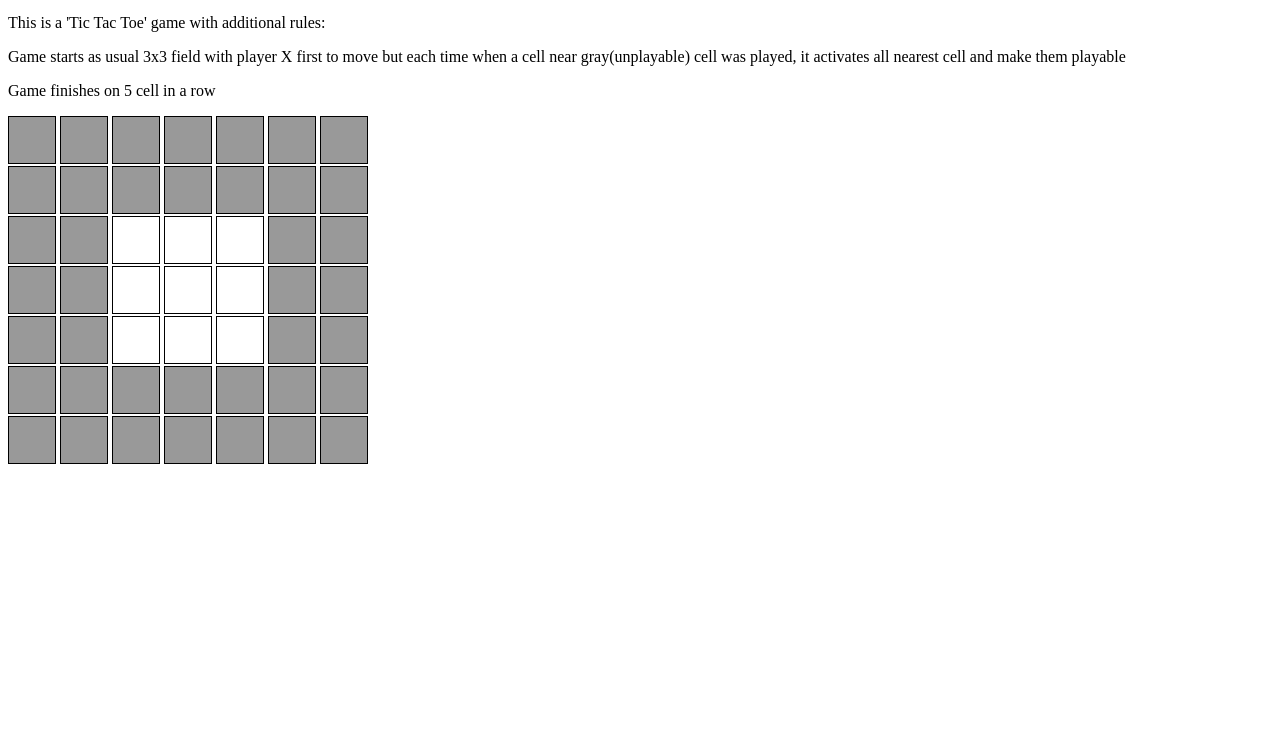
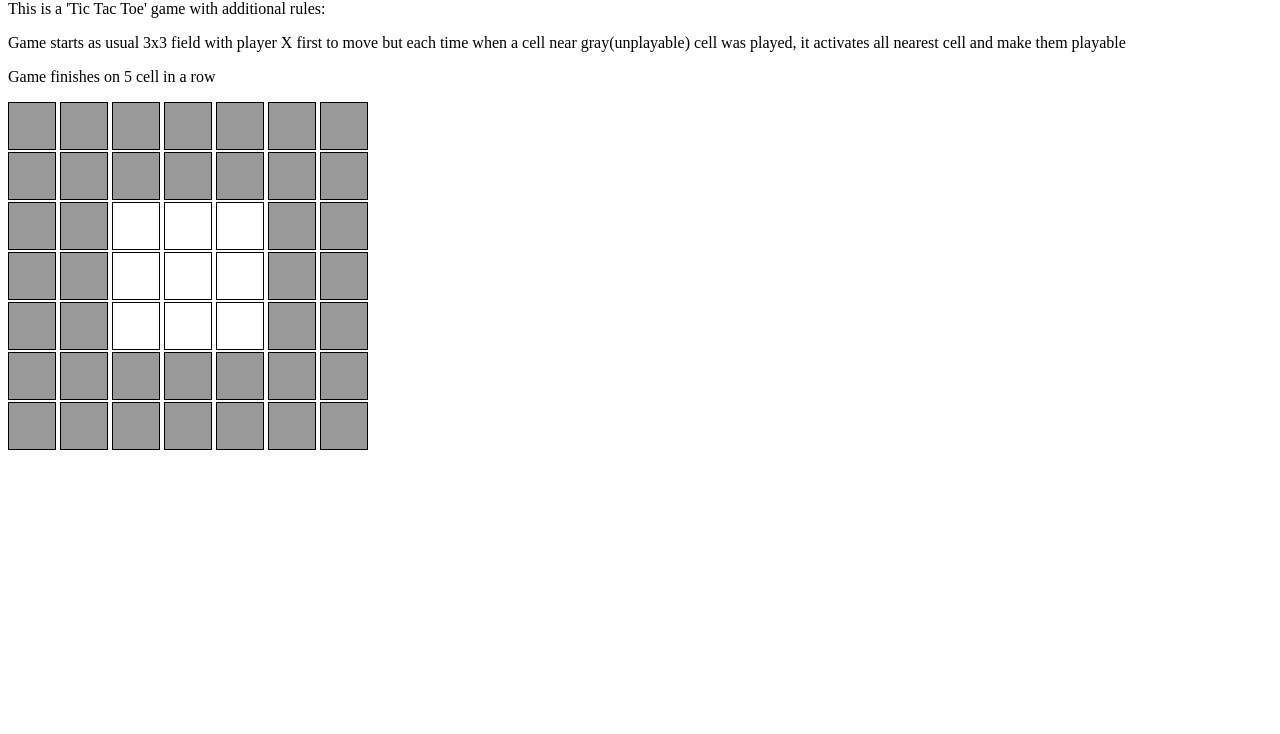
Before and after one commit to PashokSy/tictac7, a website built with webpack: page src/index.html in a window 1280 px wide. Shown: the part 66-800 px from the top of the page. Built offline with nearby package versions, Linux system fonts and the light colour scheme.

Commit message:
feat: change scss organization
small changes to html layout

```diff
--- a/src/index.html
+++ b/src/index.html
@@ -9,15 +9,17 @@
   <body>
     <header class="header">
       <h1>Tic Tac 7</h1>
-      <p>This is a 'Tic Tac Toe' game with additional rules:</p>
-      <p>
-        Game starts as usual 3x3 field with player X first to move but each time
-        when a cell near gray(unplayable) cell was played, it activates all
-        nearest cell and make them playable
-      </p>
-      <p>Game finishes on 5 cell in a row</p>
     </header>
     <main>
+      <div class="rules">
+        <p>This is a 'Tic Tac Toe' game with additional rules:</p>
+        <p>
+          Game starts as usual 3x3 field with player X first to move but each time
+          when a cell near gray(unplayable) cell was played, it activates all
+          nearest cell and make them playable
+        </p>
+        <p>Game finishes on 5 cell in a row</p>
+      </div>
       <div class="game">
         <div class="game__board">
           <div class="game__board-row">
--- /dev/null
+++ b/src/sass/_base.scss
@@ -0,0 +1,19 @@
+*,
+*::before,
+*::after {
+    box-sizing: border-box;
+}
+
+html {
+    scroll-behavior: smooth;
+}
+
+h1,
+h2,
+h3,
+h4,
+h5,
+h6,
+p {
+    margin-top: 0;
+}
--- /dev/null
+++ b/src/sass/layouts/_game.scss
@@ -0,0 +1,16 @@
+.game {
+    &__square {
+        background-color: $square-color;
+        border: 1px solid $square-border-color;
+        height: 48px;
+        width: 48px;
+
+        &.active {
+            background-color: $square-color-active;
+        }
+    }
+
+    &__square:hover {
+        background-color: $square-color-hover;
+    }
+}
--- a/src/sass/main.scss
+++ b/src/sass/main.scss
@@ -1,21 +1,4 @@
-$square-color: #999;
-$square-color-active: #fff;
-$square-color-hover: #138b81;
-$square-border-color: #000;
+@import './utils/variables';
+@import './base';
 
-.game {
-  &__square {
-    background-color: $square-color;
-    border: 1px solid $square-border-color;
-    height: 48px;
-    width: 48px;
-
-    &.active {
-      background-color: $square-color-active;
-    }
-  }
-
-  &__square:hover {
-    background-color: $square-color-hover;
-  }
-}
+@import './layouts/game';
--- /dev/null
+++ b/src/sass/utils/_variables.scss
@@ -0,0 +1,4 @@
+$square-color: #999;
+$square-color-active: #fff;
+$square-color-hover: #138b81;
+$square-border-color: #000;
```
Also changed, not shown: src/sass/utils/_fonts.scss (added).
